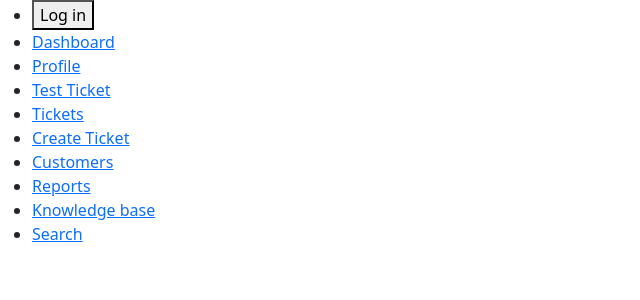
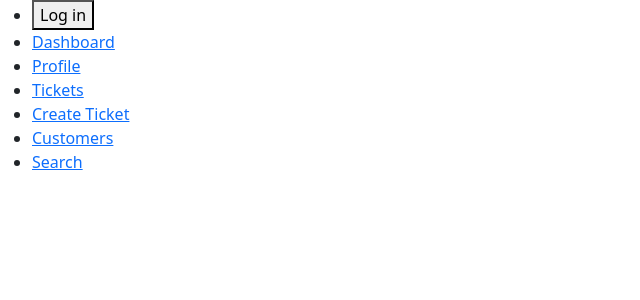
Before and after one commit to RobbieMeijer/helpdesk-ticket-system, a React (Create React App) app in the folder helpdesk-ticket-system/: page / in a window 1280 px wide. Shown: the top 300 px of the page, without its empty margins (0-640 px from the left). Built offline with nearby package versions, Linux system fonts and the light colour scheme; what easybase-react would draw is missing.

Commit message:
change: temp removed some sidebar routing

```diff
--- a/helpdesk-ticket-system/src/components/App.js
+++ b/helpdesk-ticket-system/src/components/App.js
@@ -25,9 +25,6 @@ const App = () => {
           <Route path="/profile">
             <Profile />
           </Route>
-          <Route path="/ticket">
-            <Ticket />
-          </Route>
           <Route path="/tickets">
             <TicketList />
           </Route>
@@ -36,12 +33,6 @@ const App = () => {
           </Route>
           <Route path="/customers">
             <Customers />
-          </Route>
-          <Route path="/reports">
-            <Reports />
-          </Route>
-          <Route path="/knowledgebase">
-            <KnowledgeBase />
           </Route>
           <Route path="/search">
             <Search />
--- a/helpdesk-ticket-system/src/components/Sidebar.js
+++ b/helpdesk-ticket-system/src/components/Sidebar.js
@@ -20,9 +20,6 @@ const Sidebar = () => {
             <NavigationLink href="/profile">Profile</NavigationLink>
           </li>
           <li>
-            <NavigationLink href="/ticket">Test Ticket</NavigationLink>
-          </li>
-          <li>
             <NavigationLink href="/tickets">Tickets</NavigationLink>
           </li>
           <li>
@@ -30,14 +27,6 @@ const Sidebar = () => {
           </li>
           <li>
             <NavigationLink href="/customers">Customers</NavigationLink>
-          </li>
-          <li>
-            <NavigationLink href="/reports">Reports</NavigationLink>
-          </li>
-          <li>
-            <NavigationLink href="/knowledgebase">
-              Knowledge base
-            </NavigationLink>
           </li>
           <li>
             <NavigationLink href="/search">Search</NavigationLink>
```
